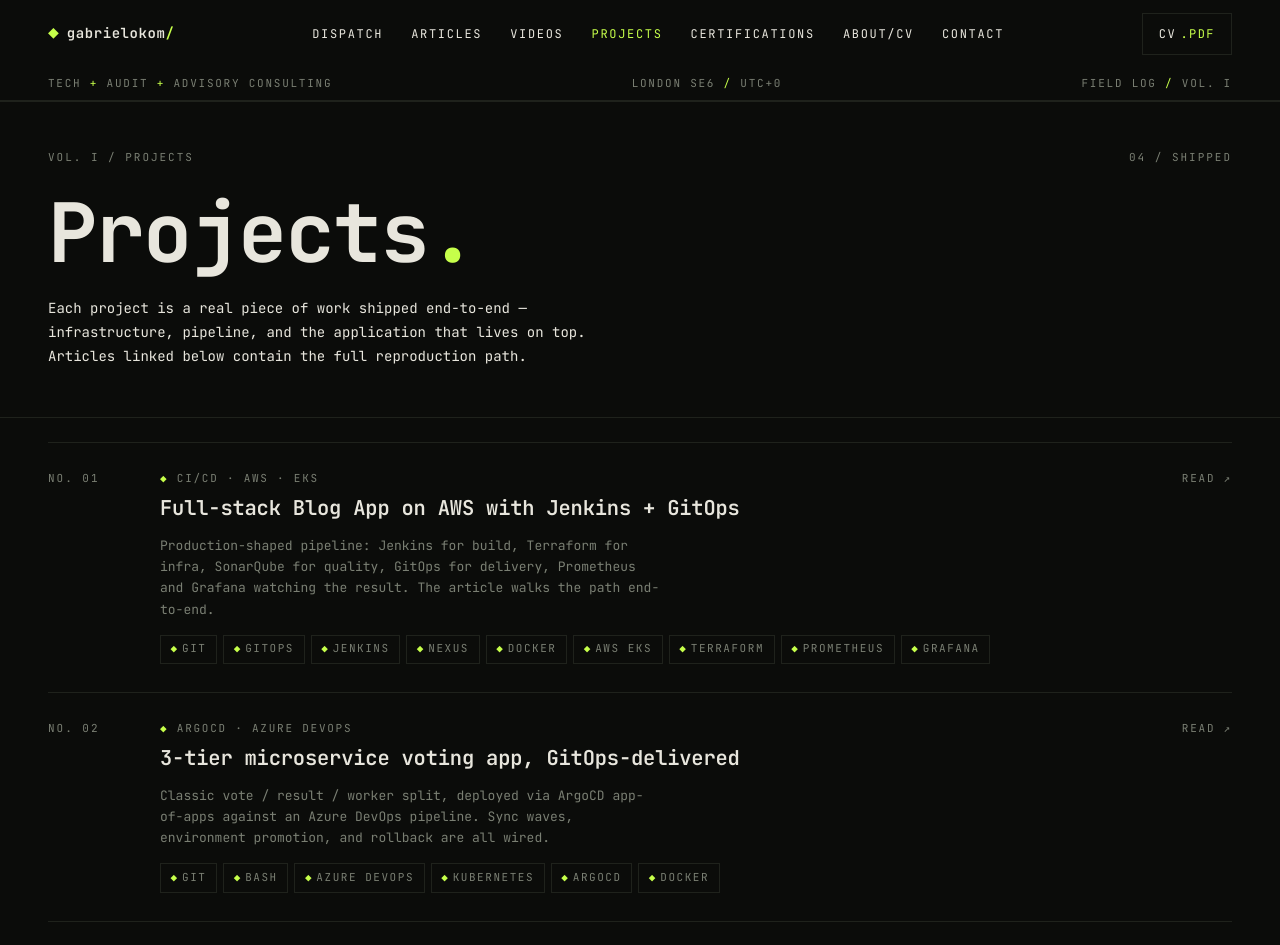
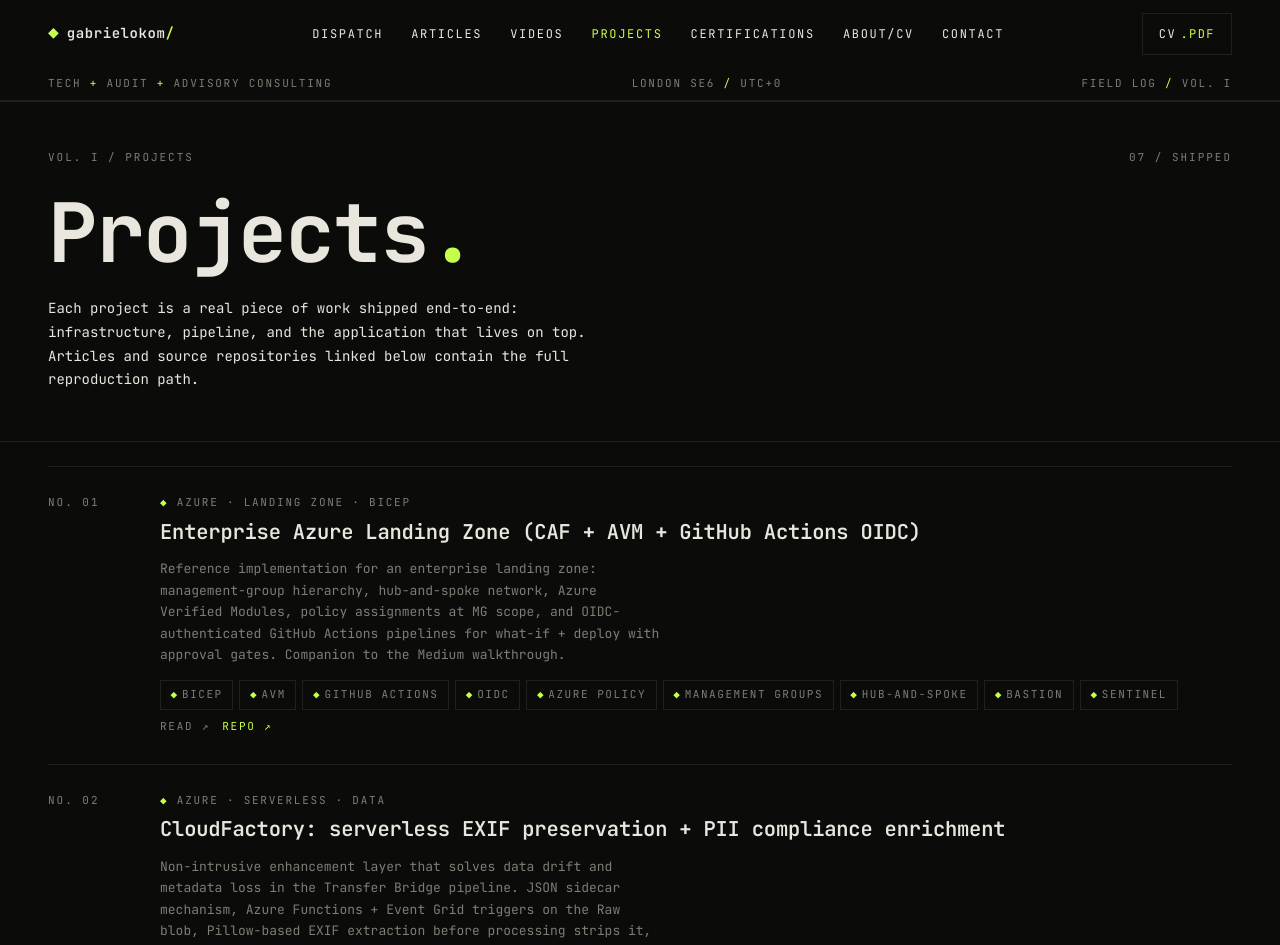
Before and after one commit to ougabriel/gab-portfolio, a React (Vite) app in the folder project/: page /projects in a window 1280 px wide. Shown: the top 945 px of the page. Built offline with nearby package versions, Linux system fonts and the light colour scheme.

Commit message:
Projects: add Landing Zone + CloudFactory + Video Converter + GitHub repo links

```diff
--- a/project/src/components/Project.tsx
+++ b/project/src/components/Project.tsx
@@ -6,39 +6,70 @@ type ProjectEntry = {
   title: string
   summary: string
   stack: string[]
-  href?: string
+  href?: string      // primary link (Medium article, fallback to GitHub)
+  github?: string    // optional GitHub repo
 }
 
 const projects: ProjectEntry[] = [
   {
     folio: 'No. 01',
-    topic: 'CI/CD · AWS · EKS',
-    title: 'Full-stack Blog App on AWS with Jenkins + GitOps',
+    topic: 'Azure · Landing Zone · Bicep',
+    title: 'Enterprise Azure Landing Zone (CAF + AVM + GitHub Actions OIDC)',
     summary:
-      'Production-shaped pipeline: Jenkins for build, Terraform for infra, SonarQube for quality, GitOps for delivery, Prometheus and Grafana watching the result. The article walks the path end-to-end.',
-    stack: ['Git', 'GitOps', 'Jenkins', 'Nexus', 'Docker', 'AWS EKS', 'Terraform', 'Prometheus', 'Grafana'],
-    href: 'https://ougabriel.medium.com/cicd-project-production-level-blog-app-deployment-using-eks-nexus-sonarqube-trivy-with-40eb648a688a',
+      'Reference implementation for an enterprise landing zone: management-group hierarchy, hub-and-spoke network, Azure Verified Modules, policy assignments at MG scope, and OIDC-authenticated GitHub Actions pipelines for what-if + deploy with approval gates. Companion to the Medium walkthrough.',
+    stack: ['Bicep', 'AVM', 'GitHub Actions', 'OIDC', 'Azure Policy', 'Management Groups', 'Hub-and-spoke', 'Bastion', 'Sentinel'],
+    href: 'https://ougabriel.medium.com/2bd8f26e034b',
+    github: 'https://github.com/ougabriel/azure-landing-zone-mvp-demo',
   },
   {
     folio: 'No. 02',
-    topic: 'ArgoCD · Azure DevOps',
-    title: '3-tier microservice voting app, GitOps-delivered',
+    topic: 'Azure · Serverless · Data',
+    title: 'CloudFactory: serverless EXIF preservation + PII compliance enrichment',
     summary:
-      'Classic vote / result / worker split, deployed via ArgoCD app-of-apps against an Azure DevOps pipeline. Sync waves, environment promotion, and rollback are all wired.',
-    stack: ['Git', 'Bash', 'Azure DevOps', 'Kubernetes', 'ArgoCD', 'Docker'],
-    href: 'https://ougabriel.medium.com/ci-cd-project-deploy-a-3-tier-microservice-voting-app-using-argocd-and-azure-devops-pipeline-1b3fb9d19138',
+      'Non-intrusive enhancement layer that solves data drift and metadata loss in the Transfer Bridge pipeline. JSON sidecar mechanism, Azure Functions + Event Grid triggers on the Raw blob, Pillow-based EXIF extraction before processing strips it, automated PII compliance for face detection.',
+    stack: ['Azure Functions', 'Event Grid', 'Blob Storage', 'Python', 'Pillow', 'Serverless', 'EXIF', 'PII'],
+    github: 'https://github.com/ougabriel/cloudfactory',
   },
   {
     folio: 'No. 03',
+    topic: 'AWS · EKS · Microservices',
+    title: 'Video Converter: Python microservices on AWS EKS',
+    summary:
+      'mp4-to-mp3 conversion as four microservices on EKS: auth-server, converter-module, database-server (PostgreSQL + MongoDB), and notification-server. Helm-managed deploy, RabbitMQ for async work, end-to-end walkthrough from cluster bring-up to smoke test.',
+    stack: ['Python', 'AWS EKS', 'Helm', 'RabbitMQ', 'PostgreSQL', 'MongoDB', 'Docker', 'Microservices'],
+    github: 'https://github.com/ougabriel/python-aws-projects',
+  },
+  {
+    folio: 'No. 04',
+    topic: 'CI/CD · AWS · EKS',
+    title: 'Full-stack Blog App on AWS with Jenkins + GitOps + monitoring',
+    summary:
+      'Production-shaped pipeline: Jenkins for build, Terraform for infra, SonarQube + Nexus for quality + artifacts, Trivy for image scans, GitOps for delivery, Prometheus + Blackbox Exporter + Grafana watching the result. The article walks the path end-to-end.',
+    stack: ['Git', 'GitOps', 'Jenkins', 'Nexus', 'Docker', 'AWS EKS', 'Terraform', 'SonarQube', 'Trivy', 'Prometheus', 'Grafana'],
+    href: 'https://ougabriel.medium.com/cicd-project-production-level-blog-app-deployment-using-eks-nexus-sonarqube-trivy-with-40eb648a688a',
+    github: 'https://github.com/ougabriel/full-stack-blogging-app',
+  },
+  {
+    folio: 'No. 05',
+    topic: 'ArgoCD · Azure DevOps · AKS',
+    title: '3-tier microservice voting app, GitOps-delivered',
+    summary:
+      'Classic vote / result / worker split (Python Flask + Node.js + Redis + PostgreSQL), containerised and deployed via ArgoCD app-of-apps against an Azure DevOps pipeline. Sync waves, environment promotion, and rollback all wired.',
+    stack: ['Git', 'Bash', 'Azure DevOps', 'AKS', 'ArgoCD', 'Docker', 'Terraform', 'Python Flask', 'Node.js', 'Redis', 'PostgreSQL'],
+    href: 'https://ougabriel.medium.com/ci-cd-project-deploy-a-3-tier-microservice-voting-app-using-argocd-and-azure-devops-pipeline-1b3fb9d19138',
+    github: 'https://github.com/ougabriel/votingApp',
+  },
+  {
+    folio: 'No. 06',
     topic: 'Docker · ECR · K8s',
     title: 'Python service with /healthcheck on Docker + ECR + Kubernetes',
     summary:
-      'Trivy and SonarQube gates, Pytest in CI, Bandit and Flake8 quality bars, a multi-stage Dockerfile, and Kubernetes readiness probes wired to a /healthcheck endpoint.',
+      'Trivy and SonarQube gates, Pytest in CI, Bandit and Flake8 quality bars, a multi-stage Dockerfile, and Kubernetes readiness probes wired to a /healthcheck endpoint. Provisioned with Terraform, delivered by GitHub Actions.',
     stack: ['Docker', 'ECR', 'Kubernetes', 'Trivy', 'SonarQube', 'Pytest', 'Bandit', 'Flake8', 'Terraform', 'GitHub Actions'],
     href: 'https://ougabriel.medium.com/ci-cd-project-deploy-a-python-app-with-docker-ecr-kubernetes-terraform-and-github-actions-on-77d5ea47f108',
   },
   {
-    folio: 'No. 04',
+    folio: 'No. 07',
     topic: 'AI · Azure',
     title: "OLLAMA + 'DeepSeek AI' on Azure Windows Server",
     summary:
@@ -61,21 +92,21 @@ const Project: React.FC = () => {
             Projects<span className="accent">.</span>
           </h1>
           <p className="prose-mono" style={{ marginTop: '1.5rem' }}>
-            Each project is a real piece of work shipped end-to-end —
+            Each project is a real piece of work shipped end-to-end:
             infrastructure, pipeline, and the application that lives on top.
-            Articles linked below contain the full reproduction path.
+            Articles and source repositories linked below contain the full
+            reproduction path.
           </p>
         </div>
       </section>
 
       <section>
         <div className="page" style={{ paddingTop: '1.5rem', paddingBottom: '4rem' }}>
-          {projects.map((p) => (
-            <a
+          {projects.map((p) => {
+            const primary = p.href ?? p.github
+            return (
+              <div
                 key={p.folio}
-              href={p.href ?? '#'}
-              target="_blank"
-              rel="noopener noreferrer"
                 className="dispatch group"
                 style={{ alignItems: 'start' }}
               >
@@ -84,8 +115,14 @@ const Project: React.FC = () => {
                   <div className="meta" style={{ marginBottom: '0.5rem' }}>
                     <span className="signal">◆</span> {p.topic}
                   </div>
+                  <a
+                    href={primary}
+                    target="_blank"
+                    rel="noopener noreferrer"
+                    className="group-hover:signal transition-colors"
+                    style={{ textDecoration: 'none', color: 'inherit' }}
+                  >
                     <h3
-                  className="group-hover:signal transition-colors"
                       style={{
                         fontSize: 'clamp(1.05rem, 1.6vw, 1.35rem)',
                         fontWeight: 600,
@@ -97,6 +134,7 @@ const Project: React.FC = () => {
                     >
                       {p.title}
                     </h3>
+                  </a>
                   <p
                     className="dim"
                     style={{
@@ -109,7 +147,7 @@ const Project: React.FC = () => {
                   >
                     {p.summary}
                   </p>
-                <div className="flex flex-wrap gap-1.5">
+                  <div className="flex flex-wrap gap-1.5" style={{ marginBottom: '0.6rem' }}>
                     {p.stack.map((s) => (
                       <span key={s} className="topic-chip">
                         <span className="diamond">◆</span>
@@ -117,10 +155,35 @@ const Project: React.FC = () => {
                       </span>
                     ))}
                   </div>
+                  <div className="flex gap-3" style={{ marginTop: '0.4rem' }}>
+                    {p.href && (
+                      <a
+                        href={p.href}
+                        target="_blank"
+                        rel="noopener noreferrer"
+                        className="meta"
+                        style={{ textDecoration: 'none' }}
+                      >
+                        READ ↗
+                      </a>
+                    )}
+                    {p.github && (
+                      <a
+                        href={p.github}
+                        target="_blank"
+                        rel="noopener noreferrer"
+                        className="meta signal"
+                        style={{ textDecoration: 'none' }}
+                      >
+                        REPO ↗
+                      </a>
+                    )}
                   </div>
-              <span className="meta dispatch-meta-right">READ ↗</span>
-            </a>
-          ))}
+                </div>
+                <span className="meta dispatch-meta-right" />
+              </div>
+            )
+          })}
         </div>
       </section>
     </div>
```
Lines whose indentation alone changed are shown as unchanged.
